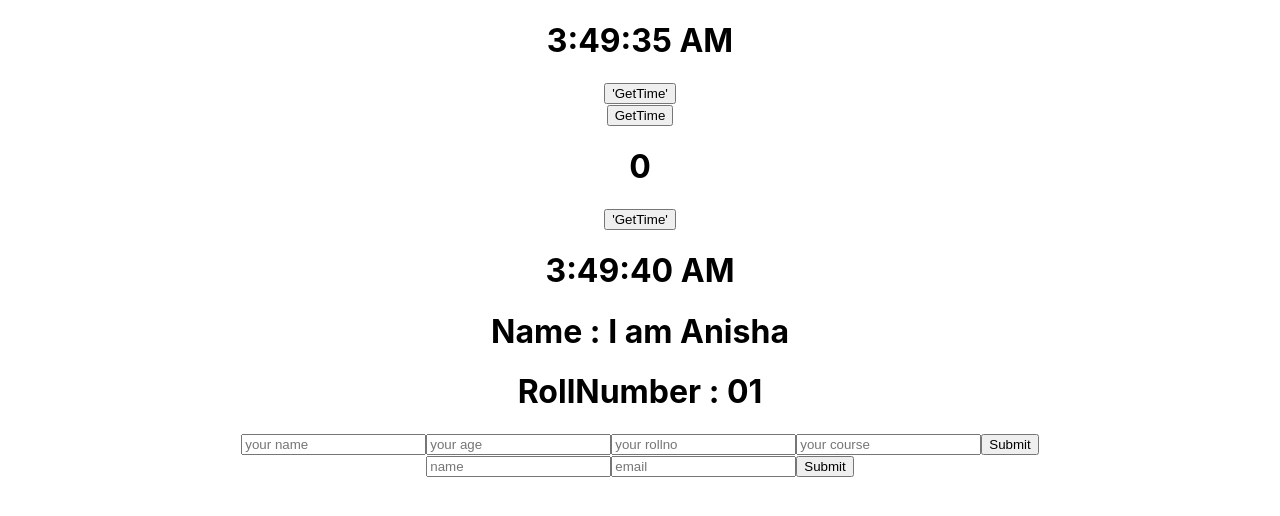
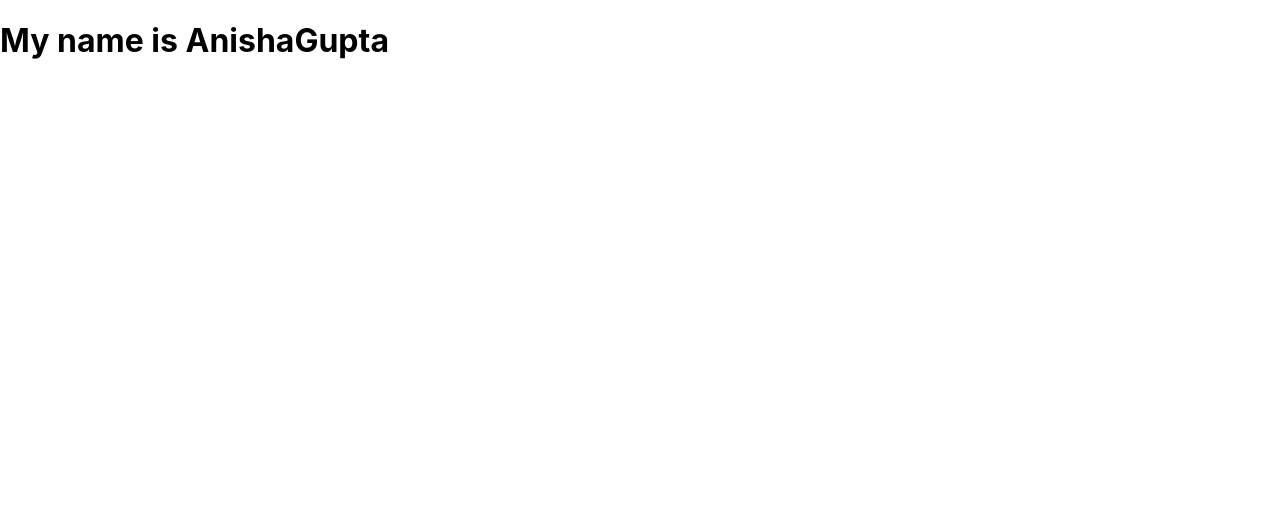
Before and after one commit to Anishaagupta/Practice, a React (Create React App) app: page / in a window 1280 px wide. Shown: the top 516 px of the page. Built offline with nearby package versions, Linux system fonts and the light colour scheme.

Commit message:
a commit with context(useContext)

```diff
--- a/src/App.js
+++ b/src/App.js
@@ -1,16 +1,20 @@
-import React from 'react';
-import Hooks from './Hooks';
-import CountHooks from './CountHooks';
-import DigitalClock from './DigitalClock';
-import New from './NewComp/Index';
-import './App.css';
-import State from './StateComponent/Index';
-import Form from './SimpleForm/Index';
+import React, { createContext } from 'react';
+// import Hooks from './Hooks';
+// import CountHooks from './CountHooks';
+// import DigitalClock from './DigitalClock';
+// import New from './NewComp/Index';
+// import './App.css';
+// import State from './StateComponent/Index';
+// import Form from './SimpleForm/Index';
+import CompA from './Context/Index';
+
+const FirstName = createContext();
+const LastName = createContext();
 
 function App() {
   return (
     <div className='App'>
-      <Hooks />
+      {/* <Hooks />
       <CountHooks />
       <DigitalClock />
       <State>
@@ -18,9 +22,16 @@ function App() {
         <h1>RollNumber : 01</h1>
       </State>
       <New />
-      <Form />
+      <Form /> */}
+      <FirstName.Provider value='Anisha'>
+        {/**This is how useContext is used */}
+        <LastName.Provider value='Gupta'>
+          <CompA />
+        </LastName.Provider>
+      </FirstName.Provider>
     </div>
   );
 }
 
 export default App;
+export { FirstName, LastName };
--- /dev/null
+++ b/src/Context/Index.js
@@ -0,0 +1,2 @@
+import CompA from './compA';
+export default CompA;
--- /dev/null
+++ b/src/Context/compA.jsx
@@ -0,0 +1,17 @@
+import React, { useContext } from 'react';
+import { FirstName, LastName } from '../App';
+
+const CompA = () => {
+  const fname = useContext(FirstName); //This is how useContext is used
+  const lname = useContext(LastName);
+  return (
+    <div>
+      <h1>
+        My name is {fname}
+        {lname}
+      </h1>
+    </div>
+  );
+};
+
+export default CompA;
```
Also changed, not shown: src/Context/compB.jsx (added).
